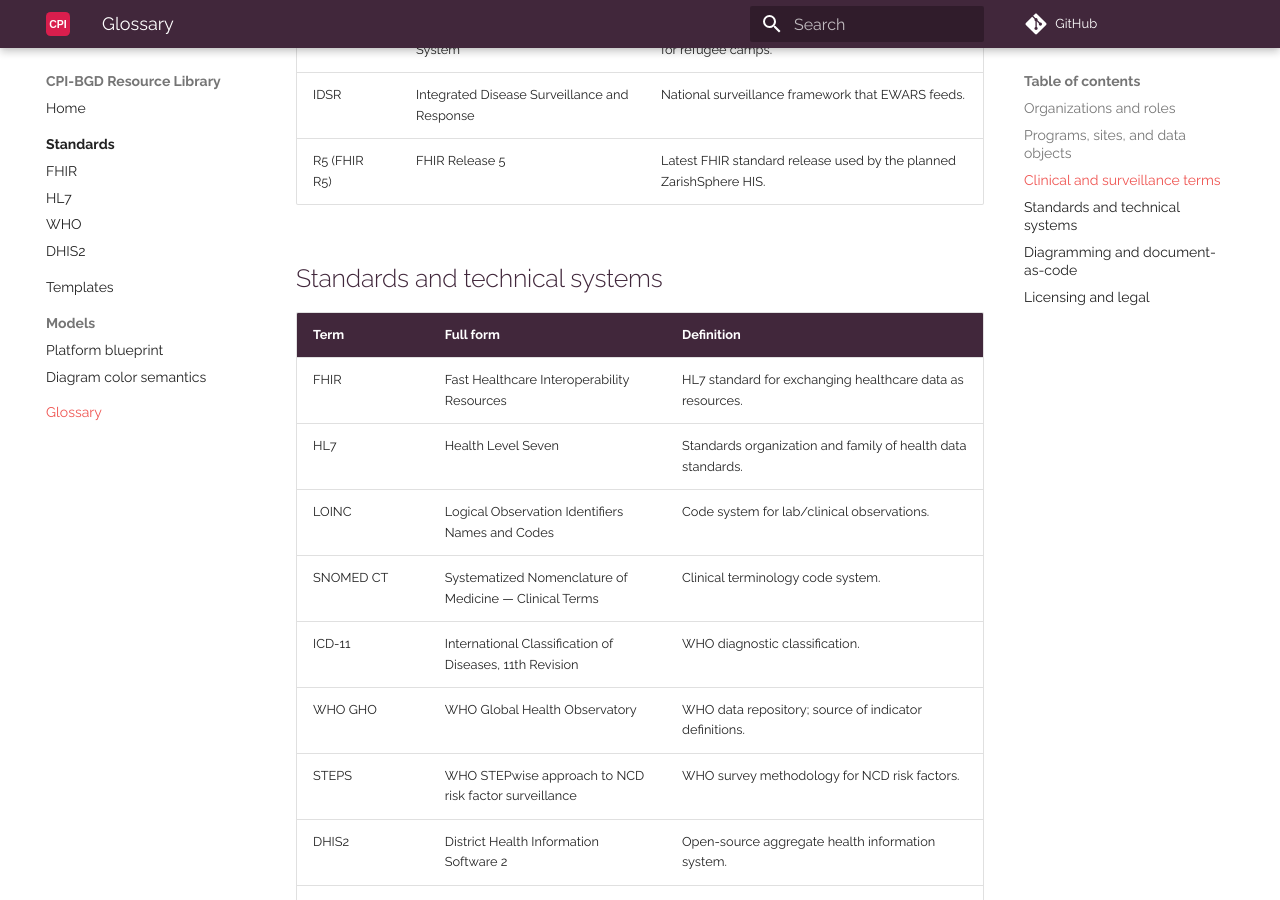
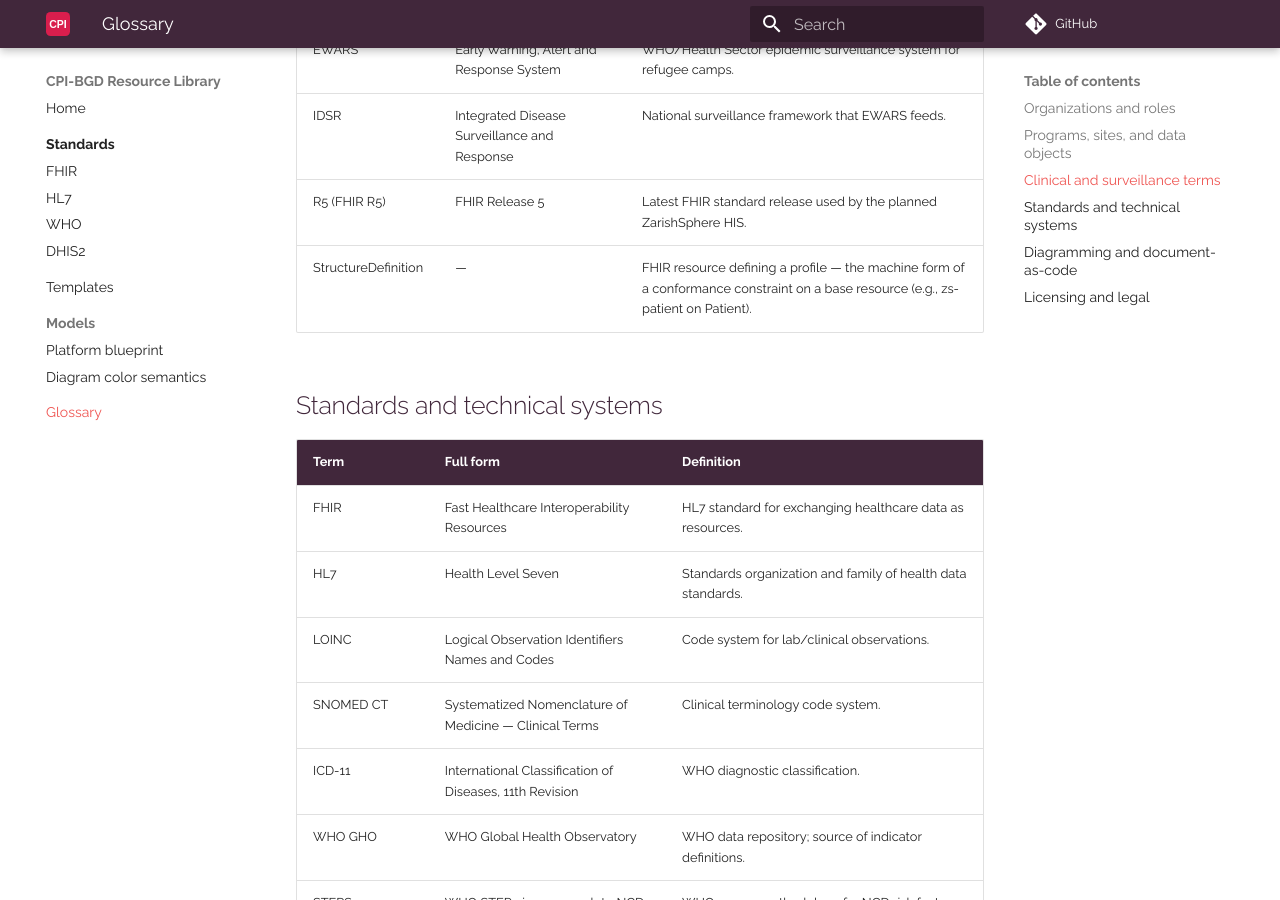
Before and after one commit to cpi-bgd/cpi-bgd-resource-library, an MkDocs documentation site: the page built from docs/glossary.md, in a window 1280 px wide and 900 px high, scrolled down 2528 px. Built offline with MkDocs 1.6.1 and Material for MkDocs 9.7.7, drawn with Linux system fonts in a browser that asks for light colours; comment, search, counter and statistics services are not loaded.

Commit message:
sync: glossary — add StructureDefinition term (Phase 3.8 profiles)

```diff
--- a/docs/glossary.md
+++ b/docs/glossary.md
@@ -64,6 +64,7 @@ Keep definitions plain-language (accessibility #5 of the brand tone of voice).
 | EWARS | Early Warning, Alert and Response System | WHO/Health Sector epidemic surveillance system for refugee camps. |
 | IDSR | Integrated Disease Surveillance and Response | National surveillance framework that EWARS feeds. |
 | R5 (FHIR R5) | FHIR Release 5 | Latest FHIR standard release used by the planned ZarishSphere HIS. |
+| StructureDefinition | — | FHIR resource defining a profile — the machine form of a conformance constraint on a base resource (e.g., zs-patient on Patient). |
 
 ## Standards and technical systems
 
```
